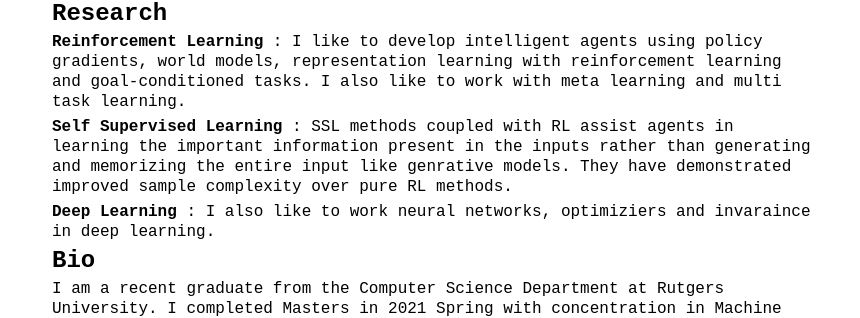
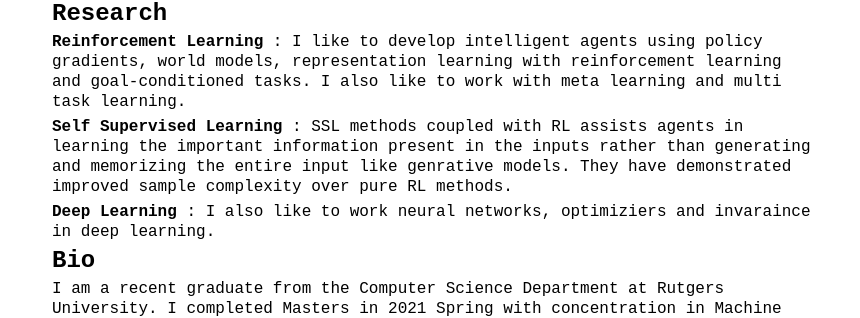
Before and after one commit to barlowtwin/sarang7m.github.io, a Jekyll site: the page built from pages/about.md, in a window 1280 px wide. Shown: the part 423-741 px from the top of the page, without its empty margins (208-1068 px from the left). Built offline with Jekyll 4.4.1, drawn with Linux system fonts in a browser that asks for light colours.

Commit message:
Update about.md

```diff
--- a/pages/about.md
+++ b/pages/about.md
@@ -28,7 +28,7 @@ Computer Science Department
 
 <p> <b>Reinforcement Learning</b> : I like to develop intelligent agents using policy gradients, world models, representation learning with reinforcement learning and goal-conditioned tasks. I also like to work with meta learning and multi task learning.<p>
 
-<p> <b>Self Supervised Learning</b> : SSL methods coupled with RL assist agents in learning the important information present in the inputs rather than generating and memorizing the entire input like genrative models. They have demonstrated improved sample complexity over pure RL methods.<p>
+<p> <b>Self Supervised Learning</b> : SSL methods coupled with RL assists agents in learning the important information present in the inputs rather than generating and memorizing the entire input like genrative models. They have demonstrated improved sample complexity over pure RL methods.<p>
 
 <p> <b>Deep Learning</b> : I also like to work neural networks, optimiziers and invaraince in deep learning. </p>
 
```
